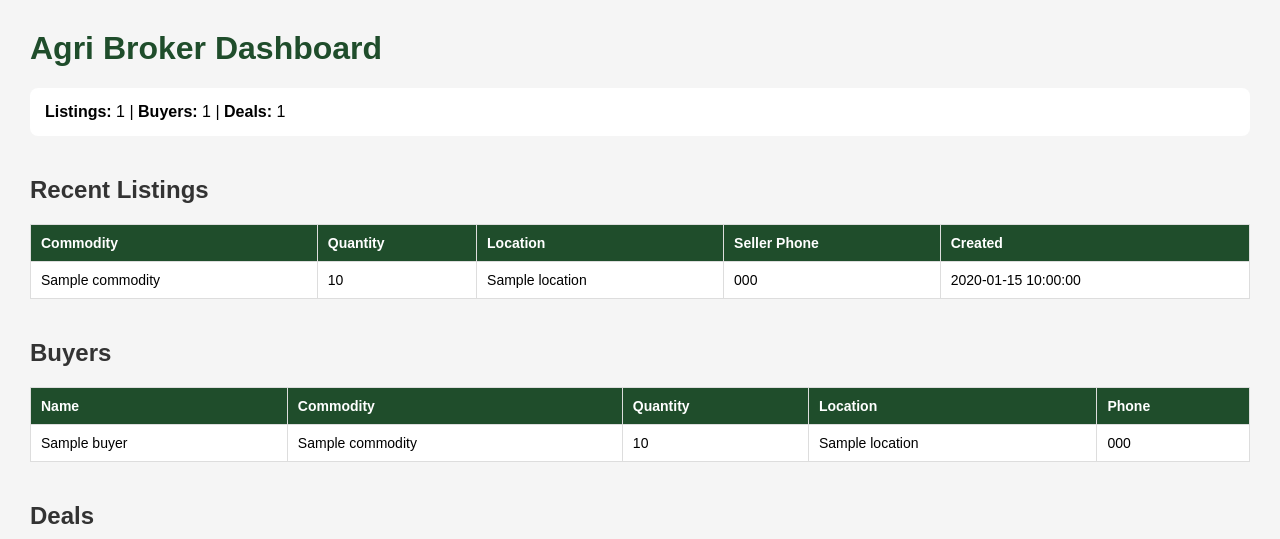
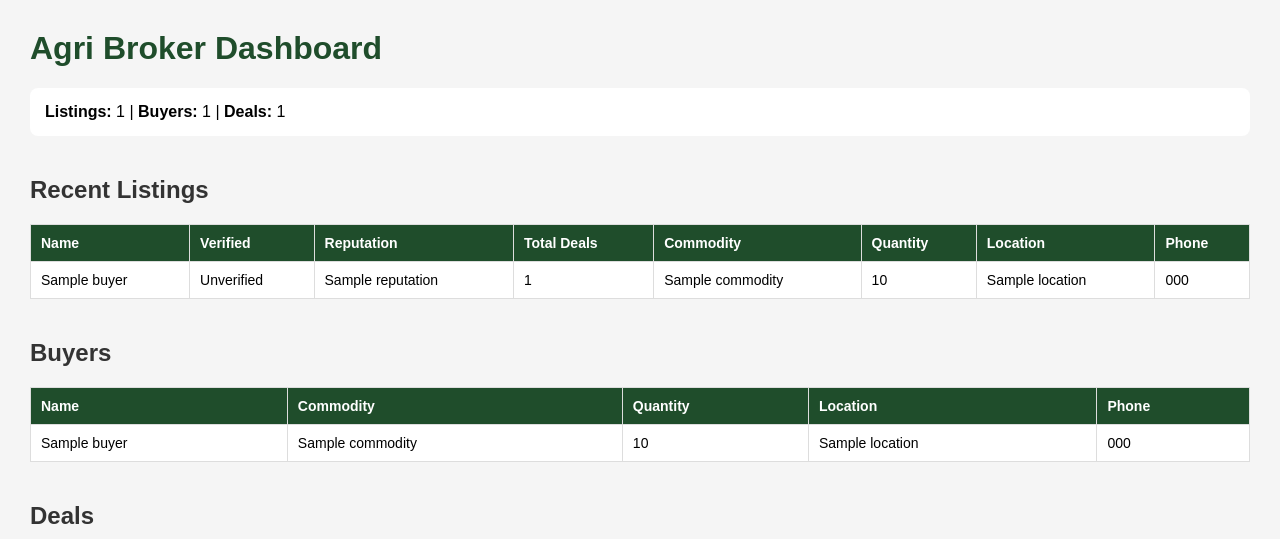
Before and after one commit to nalondigital-pixel/agri-beoker, a FastAPI app: template app/templates/dashboard.html in a window 1280 px wide. Shown: the top 539 px of the page. Run offline with FastAPI, Linux system fonts and the light colour scheme; the template is opened without the code that fills it: most values are stand-ins (such as "Sample title", 1, 10 or a date in 2020).

Commit message:
Add verified buyer ranking

```diff
--- a/app/templates/dashboard.html
+++ b/app/templates/dashboard.html
@@ -25,19 +25,34 @@
     <h2>Recent Listings</h2>
     <table>
         <tr>
+            <th>Name</th>
+            <th>Verified</th>
+            <th>Reputation</th>
+            <th>Total Deals</th>
             <th>Commodity</th>
             <th>Quantity</th>
             <th>Location</th>
-            <th>Seller Phone</th>
-            <th>Created</th>
+            <th>Phone</th>
         </tr>
         {% for item in listings %}
         <tr>
-            <td>{{ item.commodity }}</td>
-            <td>{{ item.quantity }}</td>
-            <td>{{ item.location }}</td>
-            <td>{{ item.seller_phone }}</td>
-            <td>{{ item.created_at }}</td>
+            <td>{{ buyer.name }}</td>
+
+            <td>
+                {% if buyer.verified %}
+                    Verified
+                {% else %}
+                        Unverified
+                {% endif %}
+            </td>
+
+            <td>{{ buyer.reputation }}</td>
+            <td>{{ buyer.total_deals }}</td>
+
+            <td>{{ buyer.commodity }}</td>
+            <td>{{ buyer.quantity }}</td>
+            <td>{{ buyer.location }}</td>
+            <td>{{ buyer.phone }}</td>
         </tr>
         {% endfor %}
     </table>
```
Also changed, not shown: app/services/matching_service.py (+32 -13 lines).
